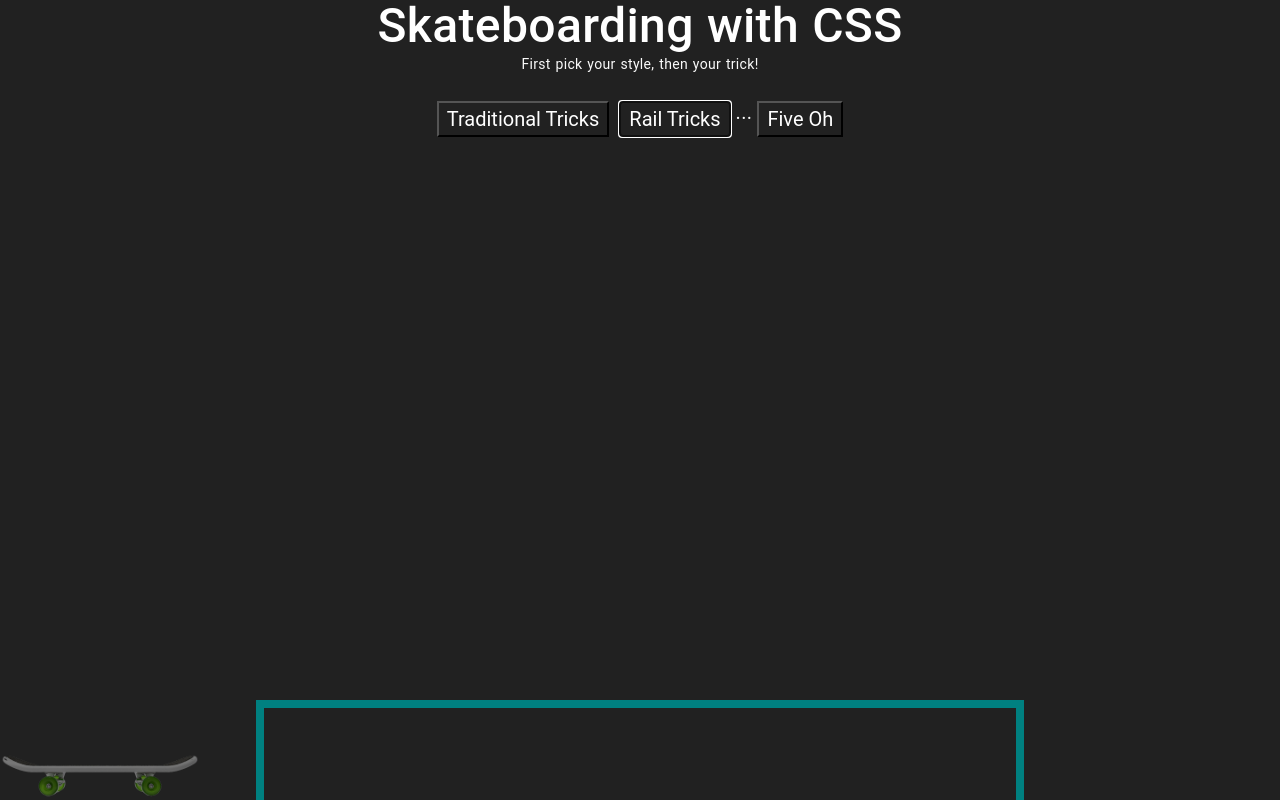
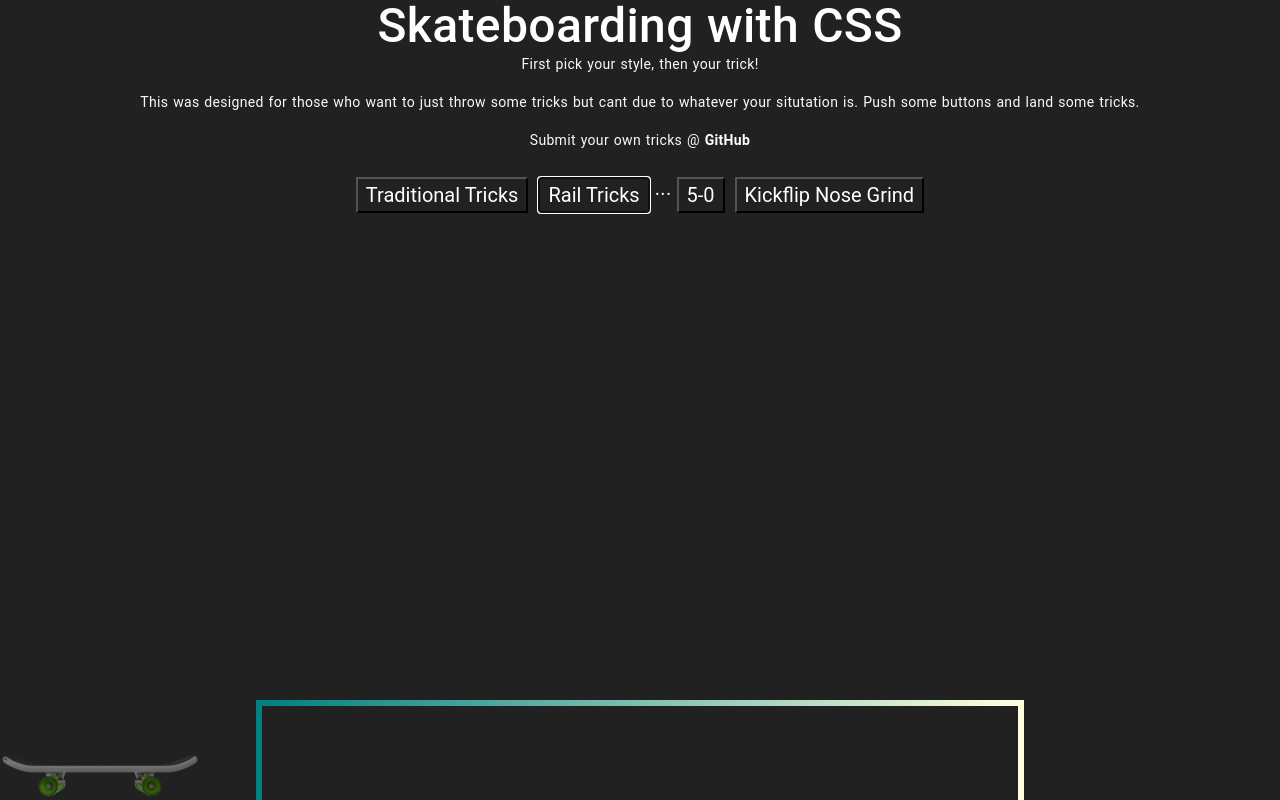
Before and after one commit to raffik16/skatersparadise, a Nuxt app: page / in a window 1280 px wide. Both pictures are taken after a click on the button "Rail Tricks". Built offline with nearby package versions, Linux system fonts and the light colour scheme.

Commit message:
add KickflipNoseGrind

```diff
--- a/pages/index.vue
+++ b/pages/index.vue
@@ -6,6 +6,17 @@
     </h1>
     <p>
       First pick your style, then your trick!
+    </p>
+    <p>
+      This was designed for those who want to just throw some tricks but cant
+      due to whatever your situtation is. Push some buttons and land some
+      tricks.
+    </p>
+    <p>
+      Submit your own tricks @
+      <a target="_blank" href="https://github.com/raffik16/skatersparadise"
+        ><b>GitHub</b></a
+      >
     </p>
     <div class="menu">
       <button
@@ -90,7 +101,19 @@
           startFiveO();
         "
       >
-        Five Oh
+        5-0
+      </button>
+
+      <button
+        class="menu-item"
+        :disabled="rollingForward || rollingBack"
+        v-if="railTricks"
+        @click="
+          toggleRoll();
+          startKickflipNoseGrind();
+        "
+      >
+        Kickflip Nose Grind
       </button>
     </div>
 
@@ -126,7 +149,8 @@ export default {
       kickflip: false,
       hardflip: false,
       fiveO: false,
-      threeSixtyFlip: false
+      threeSixtyFlip: false,
+      kickflipNoseGrind: false
     };
   },
   computed: {
@@ -137,7 +161,8 @@ export default {
         { kickfliping: this.kickflip },
         { hardlfliping: this.hardflip },
         { fiveo: this.fiveO },
-        { threesixtyflip: this.threeSixtyFlip }
+        { threesixtyflip: this.threeSixtyFlip },
+        { kickflipnosegrind: this.kickflipNoseGrind }
       ];
     }
   },
@@ -228,6 +253,18 @@ export default {
         }.bind(this),
         1500
       );
+    },
+    startKickflipNoseGrind() {
+      this.kickflipNoseGrind = true;
+      this.endKickflipNoseGrind();
+    },
+    endKickflipNoseGrind() {
+      setTimeout(
+        function() {
+          this.kickflipNoseGrind = false;
+        }.bind(this),
+        1500
+      );
     }
   }
 };
@@ -266,8 +303,11 @@ export default {
   }
 
   .rail {
-    border: 8px solid teal;
+    border: 6px solid transparent;
+    border-image: linear-gradient(to right, teal, lightYellow);
+    border-image-slice: 1;
     border-bottom: 0;
+
     width: 60%;
     height: 100px;
     position: absolute;
@@ -309,7 +349,10 @@ export default {
 
     &.fiveo {
       animation: fiveo 1.5s forwards ease-in-out;
-      transform-origin: left;
+    }
+
+    &.kickflipnosegrind {
+      animation: kickflipnosegrind 1.5s forwards ease-in-out 0.2s;
     }
 
     @keyframes ollie {
@@ -398,14 +441,41 @@ export default {
       45% {
         transform: rotate(0) translateY(0);
       }
-      50% {
-        transform: rotate(-30deg) translateY(-80px);
+      55% {
+        transform: rotate(-30deg) translateY(-135px);
       }
       75% {
-        transform: rotate(-30deg) translateY(-80px);
+        transform: rotate(-30deg) translateY(-135px);
       }
       95% {
-        transform: rotate(-30deg) translateY(-80px);
+        transform: rotate(-30deg) translateY(-135px);
+      }
+      100% {
+        transform: rotate(0) translateY(0);
+      }
+    }
+
+    @keyframes kickflipnosegrind {
+      0% {
+        transform: rotate(0) translateY(0) rotateX(0);
+      }
+      15% {
+        transform: rotate(0) translateY(0) rotateX(0);
+      }
+      20% {
+        transform: rotate(-30deg) translateY(-120px) rotateX(-180deg);
+      }
+      40% {
+        transform: rotate(20deg) translateY(-120px) rotateX(0);
+      }
+      60% {
+        transform: rotate(20deg) translateY(-120px) rotateX(0);
+      }
+      80% {
+        transform: rotate(20deg) translateY(-120px) rotateX(0);
+      }
+      95% {
+        transform: rotate(0) translateY(0);
       }
       100% {
         transform: rotate(0) translateY(0);
```
